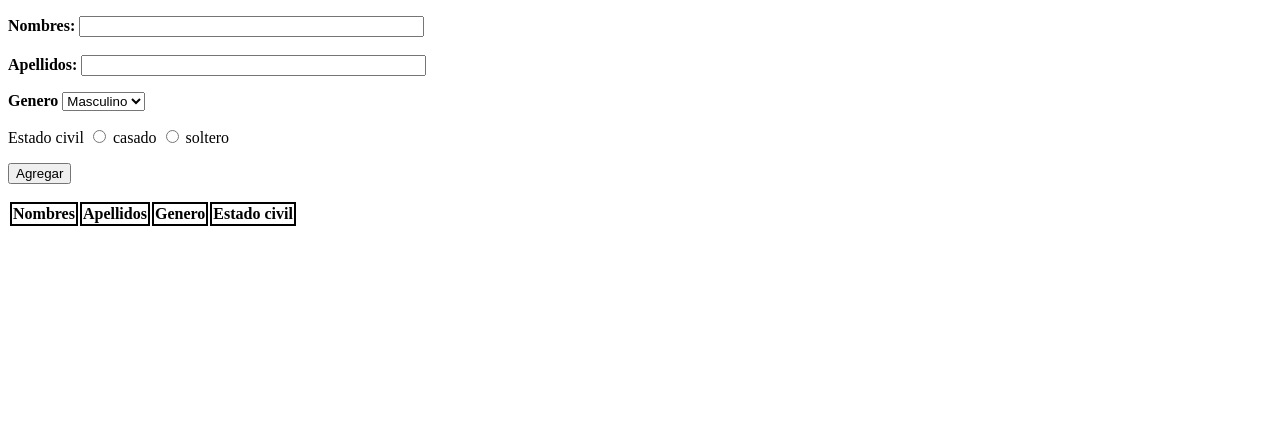
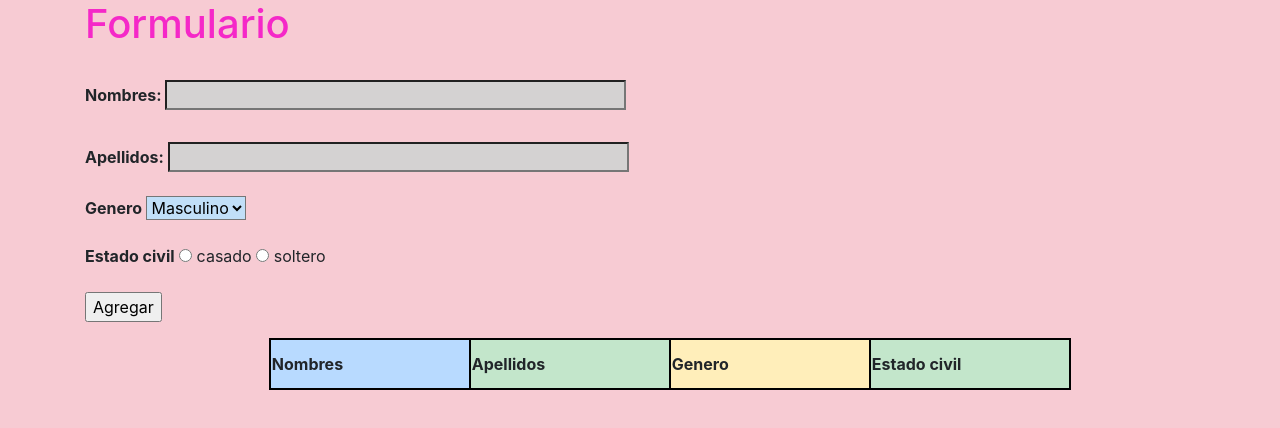
Before and after one commit to mariacarolina0810/formulario_con_javaScript, a plain HTML site: page index.html in a window 1280 px wide. Drawn offline with nearby package versions, Linux system fonts and the light colour scheme.

Commit message:
Agregue bootstrap

```diff
--- a/index.html
+++ b/index.html
@@ -5,22 +5,52 @@
     <meta name="viewport" content="width=device-width, initial-scale=1.0">
     <meta http-equiv="X-UA-Compatible" content="ie=edge">
     <title>Document</title>
+
+    <link rel="stylesheet" href="https://stackpath.bootstrapcdn.com/bootstrap/4.3.1/css/bootstrap.min.css" integrity="sha384-ggOyR0iXCbMQv3Xipma34MD+dH/1fQ784/j6cY/iJTQUOhcWr7x9JvoRxT2MZw1T" crossorigin="anonymous">
+
     <style>
 
     th{
         border: 2px solid black;
+        height: 50px;
+        width: 200px;
     }
     td{
         border: 2px solid black;
-        height: 10px;
+        height: 50px;
+        width: 50px;
     }
+    #tabla{
+        margin-left: 21%;
+
+    }
+    #registro1{
+        background: rgb(212, 210, 210)
+    }
+    #registro2{
+        background: rgb(212, 210, 210)
+    }
+    #registro3{
+        background: rgb(193, 223, 248)
+    }
+    h1{
+        color: rgb(245, 40, 200)
+    }
+    body{
+        background: rgb(247, 203, 211)
+    }
+
+
+
     </style>
 </head>
 <body>
     <form>
+
         <div class="container">
+                <h1>Formulario</h1> <br>
             <p>
-                <label><strong>Nombres: </strong> <input type="text" id="registro1" name="nombre" size="40"></label>  <br>
+                <label><strong>Nombres: </strong> <input type="text" id="registro1" name="nombre" size="40" ></label>  <br>
                 <br> <label><strong>Apellidos: </strong> <input type="text" id="registro2"  name="Apellidos" size="40"></label>
             </p>
 
@@ -33,26 +63,34 @@
             </p>
 
             <p>
-                <label for="estado">Estado civil</label>
+                <label for="estado"> <strong> Estado civil</strong></label>
                 <input type="radio" id="casado" name="estadoCivil" value="casado"> casado
                 <input type="radio" id="soltero" name="estadoCivil" value="soltero"> soltero
             </p>
 
             <p>
-                <input type="button" onclick="mostrar()" value="Agregar">
+                <input type="button" onclick="mostrar()" value="Agregar" id="boton">
             </p>
+
         </div>
+
+        <script src="https://code.jquery.com/jquery-3.3.1.slim.min.js" integrity="sha384-q8i/X+965DzO0rT7abK41JStQIAqVgRVzpbzo5smXKp4YfRvH+8abtTE1Pi6jizo" crossorigin="anonymous"></script>
+        <script src="https://cdnjs.cloudflare.com/ajax/libs/popper.js/1.14.7/umd/popper.min.js" integrity="sha384-UO2eT0CpHqdSJQ6hJty5KVphtPhzWj9WO1clHTMGa3JDZwrnQq4sF86dIHNDz0W1" crossorigin="anonymous"></script>
+        <script src="https://stackpath.bootstrapcdn.com/bootstrap/4.3.1/js/bootstrap.min.js" integrity="sha384-JjSmVgyd0p3pXB1rRibZUAYoIIy6OrQ6VrjIEaFf/nJGzIxFDsf4x0xIM+B07jRM" crossorigin="anonymous"></script>
+
     </form>
 
-    <table id="tabla">
+    <table class="table-active" id="tabla">
         <tr>
-            <th>Nombres</th>
-            <th>Apellidos</th>
-            <th>Genero</th>
-            <th>Estado civil</th>
+            <th class="table-primary">Nombres</th>
+            <th  class="table-success">Apellidos</th>
+            <th  class="table-warning">Genero</th>
+            <th class="table-success">Estado civil</th>
         </tr>
     </table>
 
     <script src="script.js"></script>
+
+
 </body>
 </html>
```
